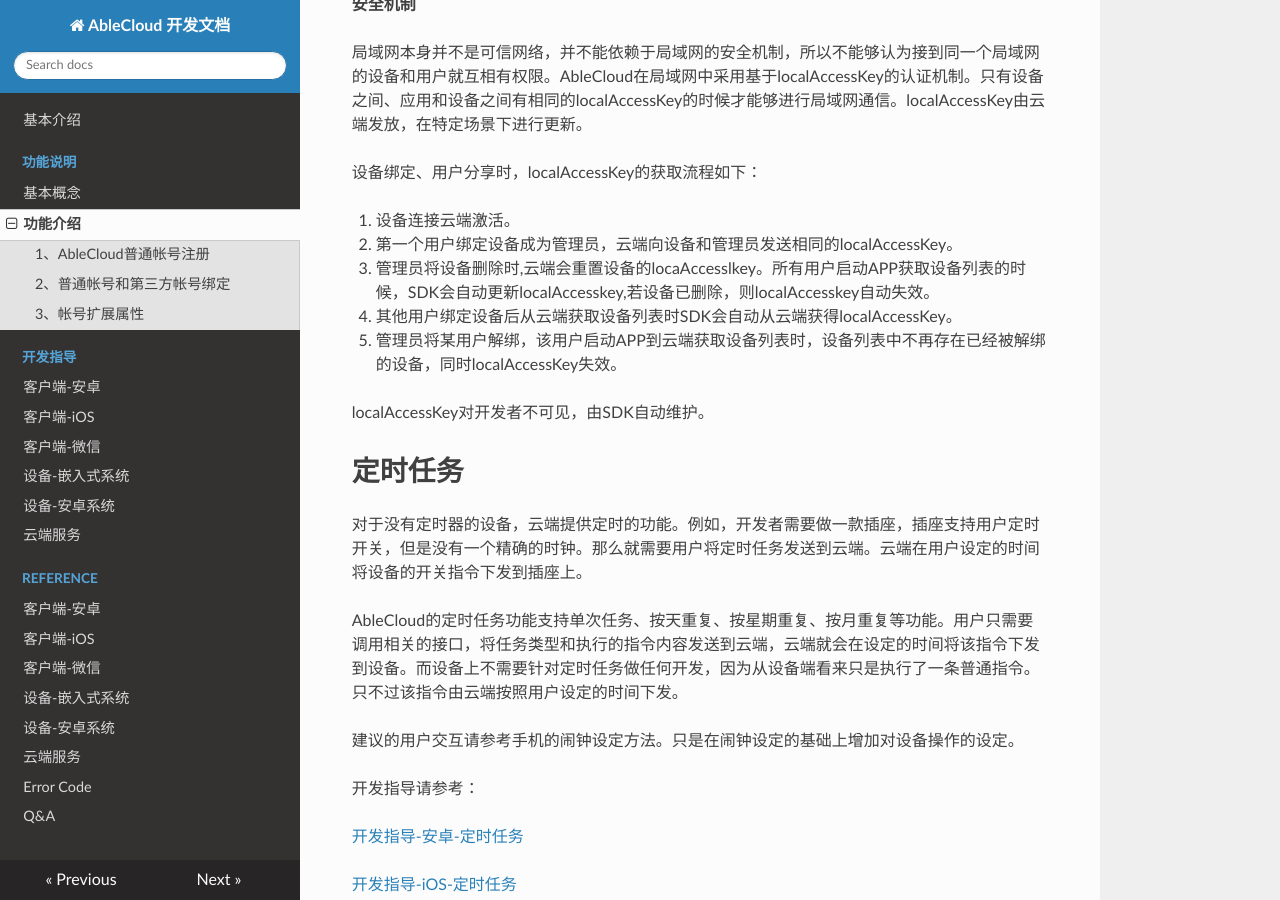
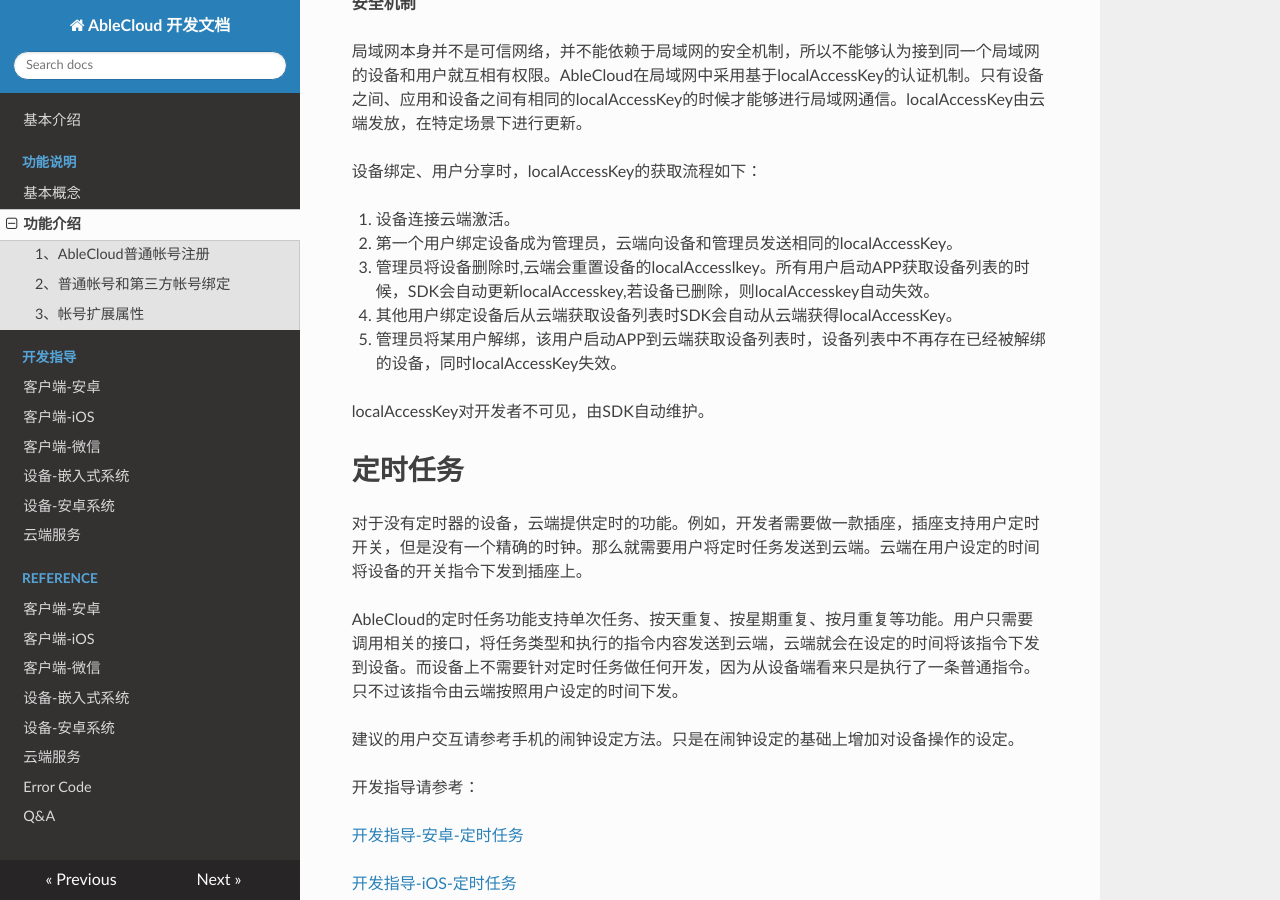
Before and after one commit to JessonW/rd_docs, an MkDocs documentation site: the page built from docs/features/functions.md, in a window 1280 px wide and 900 px high, scrolled down 17064 px. Built offline with MkDocs 1.6.1, drawn with Linux system fonts in a browser that asks for light colours; nearby versions of some CDN libraries; old or Windows-style settings are respelled for this version of MkDocs; some of the changed text lies outside the part shown.

Commit message:
update wangming question

```diff
--- a/docs/features/functions.md
+++ b/docs/features/functions.md
@@ -447,7 +447,7 @@
 
 1. 设备连接云端激活。
 1. 第一个用户绑定设备成为管理员，云端向设备和管理员发送相同的localAccessKey。
-1. 管理员将设备删除时,云端会重置设备的locaAccesslkey。所有用户启动APP获取设备列表的时候，SDK会自动更新localAccesskey,若设备已删除，则localAccesskey自动失效。
+1. 管理员将设备删除时,云端会重置设备的localAccesslkey。所有用户启动APP获取设备列表的时候，SDK会自动更新localAccesskey,若设备已删除，则localAccesskey自动失效。
 2. 其他用户绑定设备后从云端获取设备列表时SDK会自动从云端获得localAccessKey。
 1. 管理员将某用户解绑，该用户启动APP到云端获取设备列表时，设备列表中不再存在已经被解绑的设备，同时localAccessKey失效。
 
```
Also changed, not shown: other parts of docs/features/functions.md (+1 -1 lines), docs/introduction.md (+1 -1 lines), docs/pic/features/account5.png.
